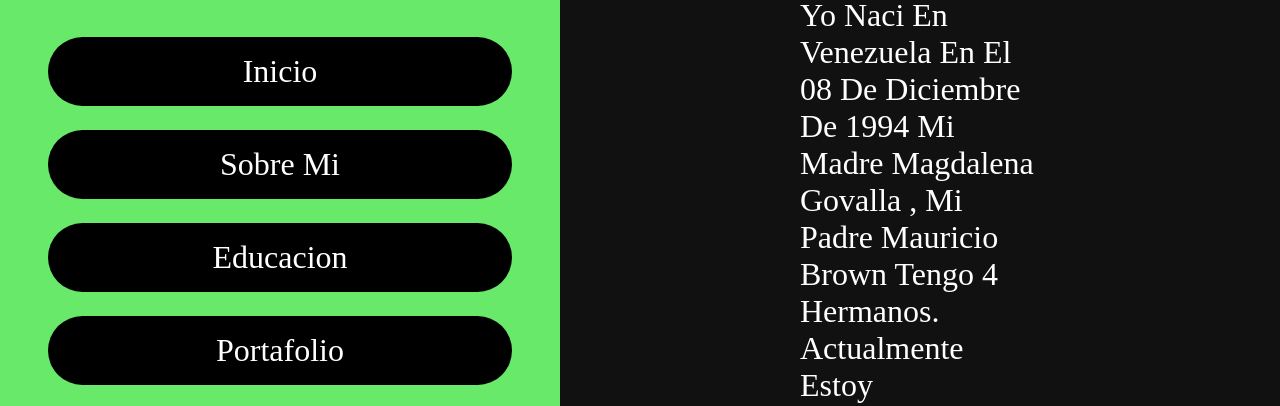
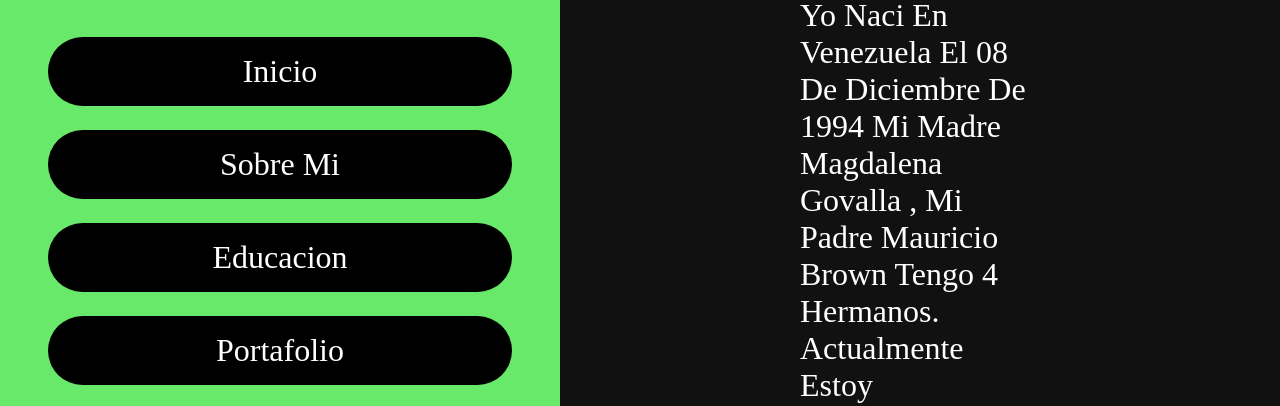
Before and after one commit to Maloni123/Portafoliomaloni, a plain HTML site: page index.html in a window 1280 px wide. Shown: the part 339-745 px from the top of the page. Drawn offline with Linux system fonts and the light colour scheme.

Commit message:
alteração de informação

```diff
--- a/index.html
+++ b/index.html
@@ -36,7 +36,7 @@
 <section class="home" id="home">
   <h3>Hola !</h3>
   <h1>Soy <span>Maloni Brown</span></h1>
-  <p>Yo naci en Venezuela en el 08 de diciembre de 1994 Mi Madre Magdalena Govalla , Mi Padre Mauricio Brown Tengo 4 hermanos. Actualmente estoy Recidenciado en Londrina-Parana hace 3 años</p>
+  <p>Yo naci en Venezuela el 08 de diciembre de 1994 Mi Madre Magdalena Govalla , Mi Padre Mauricio Brown Tengo 4 hermanos. Actualmente estoy Recidenciado en Londrina-Parana hace 3 años</p>
   <a href="#about"><button class="btn">Sobre Mi <i class="fa-solid fa-user"></i></button></a>
 </section>
 
```
